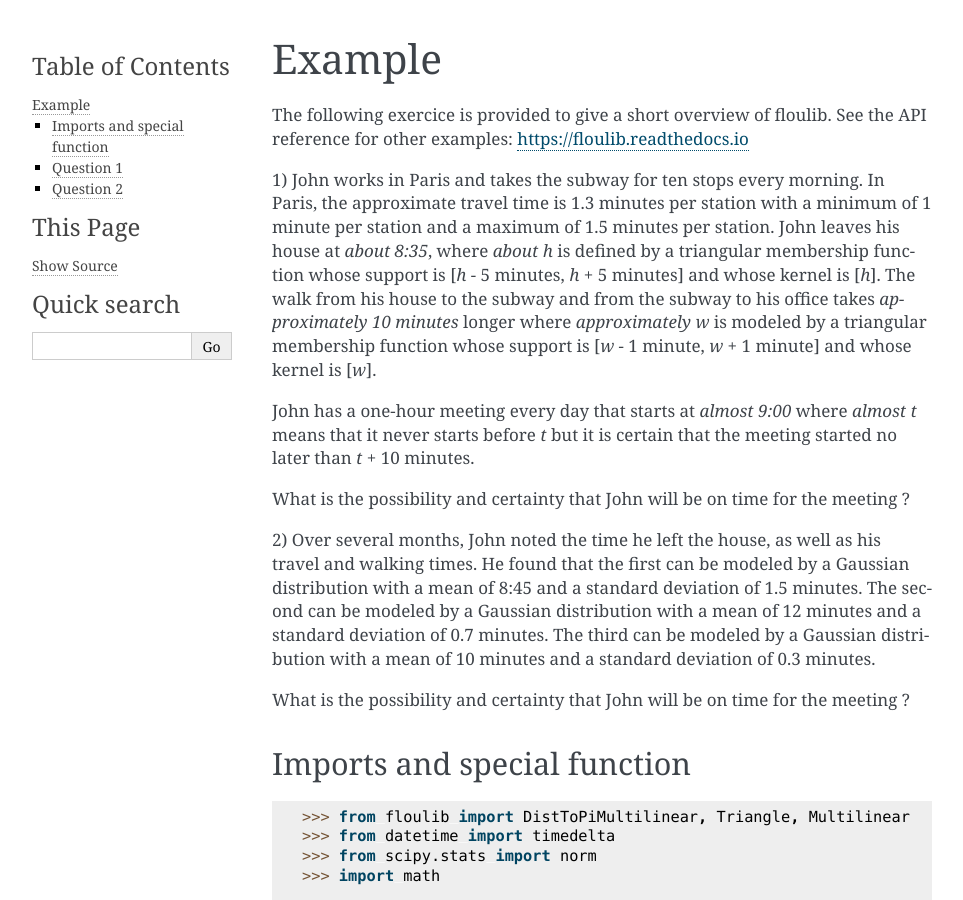
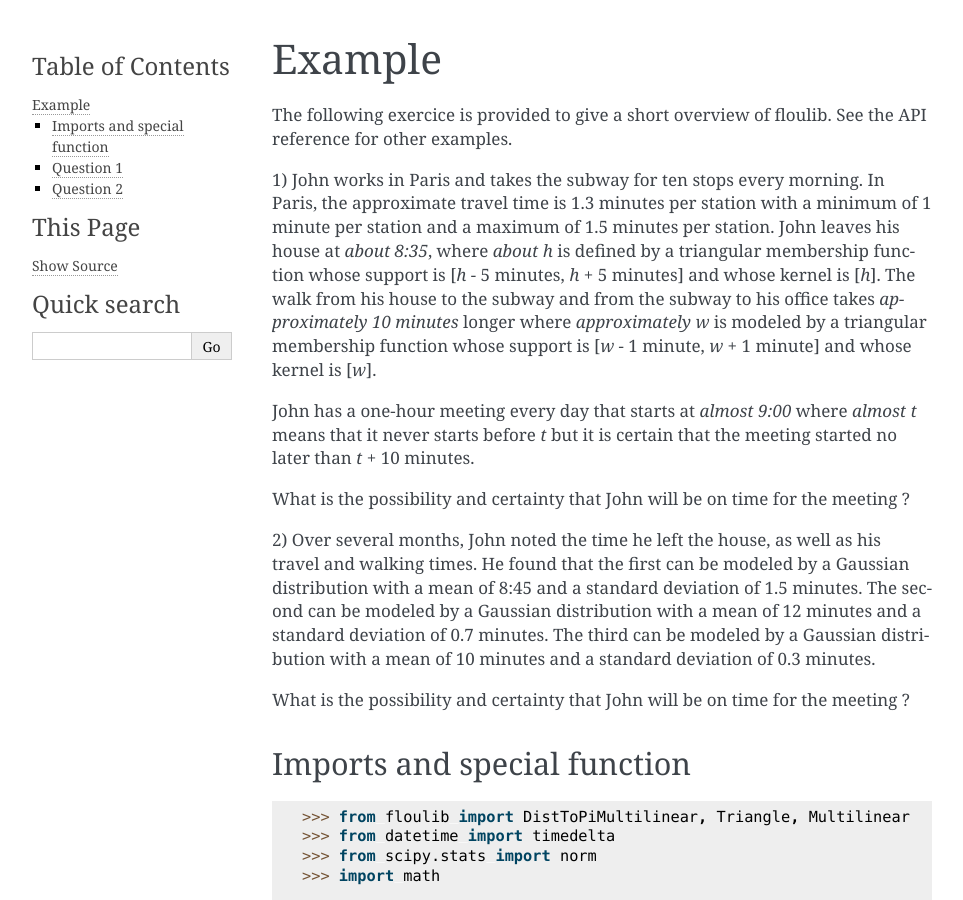
Before and after one commit to YolfTypo3/floulib, a Sphinx documentation site: the page built from docs/source/Example.rst, in a window 1280 px wide and 900 px high. Shown: the whole window, without its empty margins (148-1111 px from the left). Built offline with Sphinx 7.4.7, drawn with Linux system fonts in a browser that asks for light colours; some of the changed lines change nothing that is shown.

Commit message:
Documentation updated

```diff
--- a/docs/source/Example.rst
+++ b/docs/source/Example.rst
@@ -3,7 +3,7 @@ Example
 =======
 
 The following exercice is provided to give a short overview of floulib.
-See the API reference for other examples: https://floulib.readthedocs.io
+See the API reference for other examples.
 
 1) John works in Paris and takes the subway for ten stops every morning.
 In Paris, the approximate travel time is 1.3 minutes per station
```
